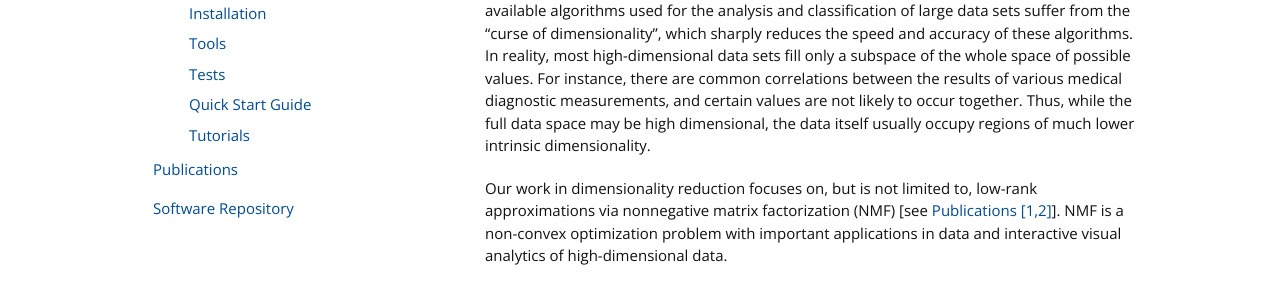
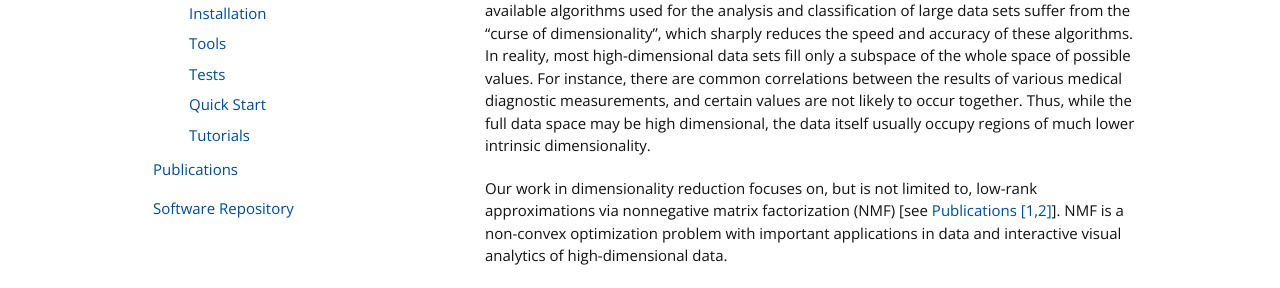
Before and after one commit to smallk/smallk.github.io, a Jekyll site: the page built from pages_documentation.md, in a window 1280 px wide. Shown: the part 298-586 px from the top of the page. Built offline with Jekyll 4.4.1, drawn with Linux system fonts in a browser that asks for light colours.

Commit message:
deleted Guide from title; too long

```diff
--- a/_includes/header.html
+++ b/_includes/header.html
@@ -11,7 +11,7 @@
 				<li><a class="page-link thin {% if page.permalink == '/documentation/installation/' %} current-page {% endif %}" href="/documentation/installation">Installation</a></li>
 				<li><a class="page-link thin {% if page.permalink == '/documentation/tools/' %} current-page {% endif %}" href="/documentation/tools">Tools</a></li>
 				<li><a class="page-link thin {% if page.permalink == '/documentation/tests/' %} current-page {% endif %}" href="/documentation/tests">Tests</a></li>
-				<li><a class="page-link thin {% if page.permalink == '/documentation/quickstart/' %} current-page {% endif %}" href="/documentation/quickstart">Quick Start Guide</a></li>
+				<li><a class="page-link thin {% if page.permalink == '/documentation/quickstart/' %} current-page {% endif %}" href="/documentation/quickstart">Quick Start</a></li>
 				<li><a class="page-link thin {% if page.permalink == '/documentation/tutorials/' %} current-page {% endif %}" href="/documentation/tutorials">Tutorials</a></li>
 			</ul>
 		{% endif %}
```
Also changed, not shown: pages_documentation_quick_start.md (+1 -1 lines).
